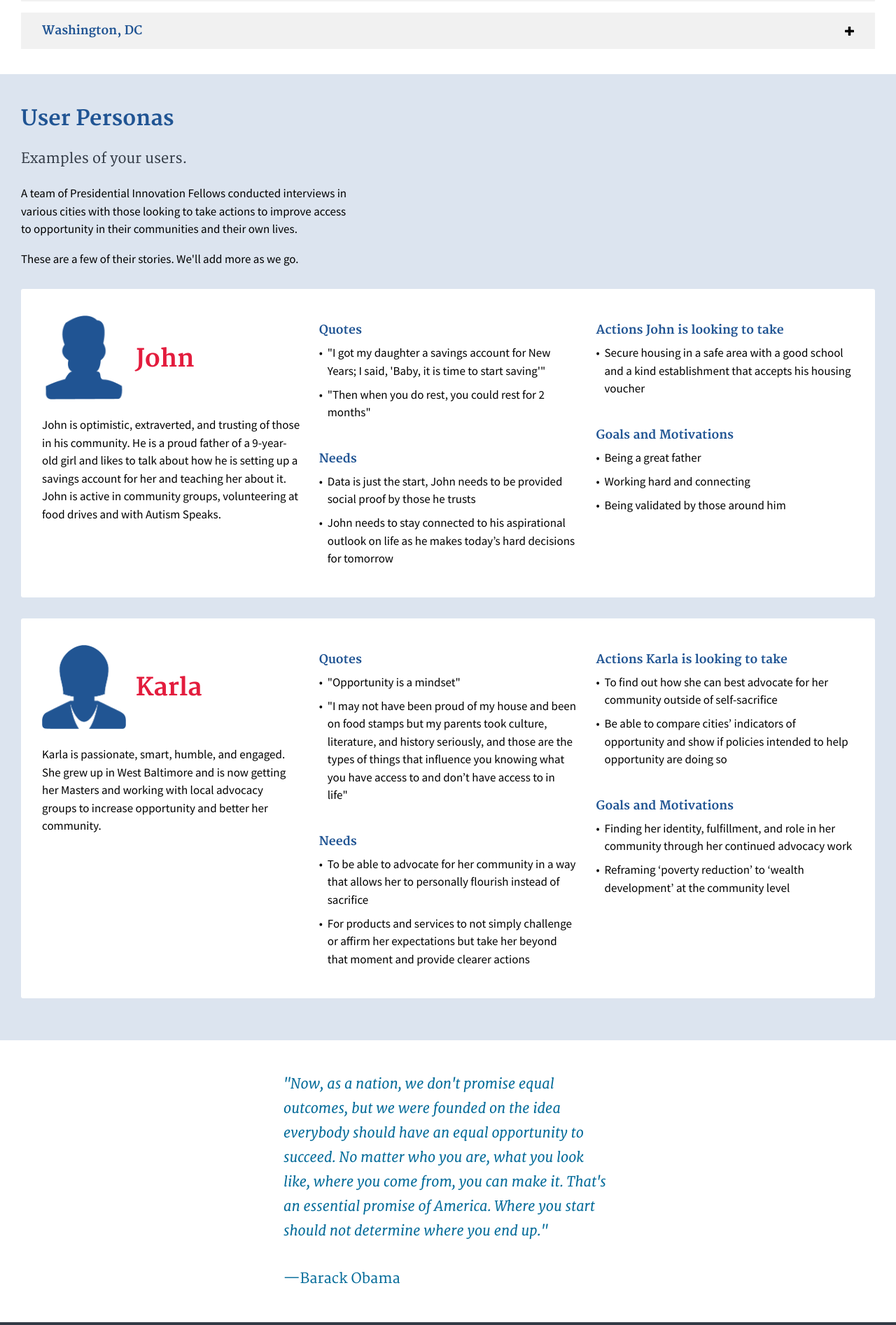
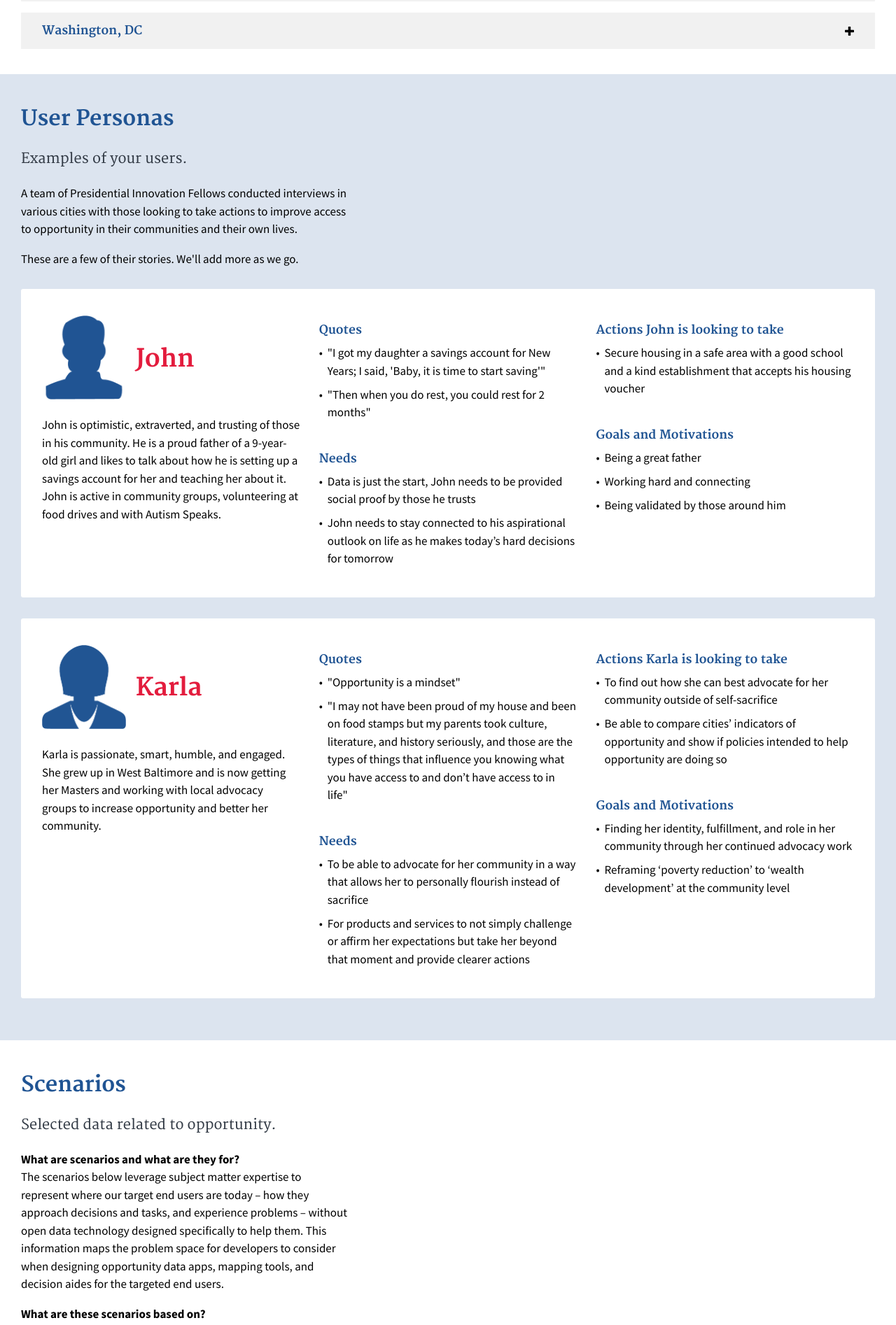
Before and after one commit to presidential-innovation-fellows/open-opportunity-data, a Jekyll site: the page built from index.html, in a window 1280 px wide. Shown: the part 1546-3440 px from the top of the page at 70% size. Built offline with Jekyll 4.4.1, drawn with Linux system fonts in a browser that asks for light colours; some of the changed text lies outside the part shown.

Commit message:
Add plain text scenarios section

```diff
--- /dev/null
+++ b/_data/scenarios/loretta.yml
@@ -0,0 +1,4 @@
+name: "Loretta"
+paragraphs:
+  - "Loretta, 24, is a single mom of a 4 year-old with autism and a 2 year-old who being tested for the same thing. They have been in a congregate shelter with a dozen other families for a year. She has concerns that the over-stimulative atmosphere in the shelter is preventing effective support for their needs. She's been using the time in shelter to rebuild after an abusive marriage that left her in deep financial trouble. While in shelter, the case manager has helped her secure her HiSET (formerly GED). Loretta successfully completed a training program, and became a CNA at a nursing facility about 25 miles from the shelter, in a middle-to-high income community. Loretta's children attend specialized day care centers close to work. Their pediatricians are in that area as well. Although she's had some setbacks -- a car accident that put her out of work for a month, and the theft of one whole paycheck by another resident of the shelter -- she still feels that since her job is secure, and she's worked on her credit, she is ready to begin looking for her own apartment."
+  - "The state offers a short term rental assistance program that will provide $8,000 for first, last, and security, with the remaining balance to be paid as a monthly rent stipend for 10 months. Although this would provide security for her initial move out, she is afraid that the rents for apartments close to where her job and all the family supports are would be too expensive after those 10 months are up. She does not want to end up back in shelter. Communities with much more affordable rents are 50 miles away from her job and all the supports that help her children with their special needs. She is also concerned about some of the hurtful comments about African Americans and Latinos she has heard from people when she and her children are out in the community where she works, and is concerned that they might not be treated fairly when searching for apartments nearby. She has applied for Section 8 and housing lotteries in every feasible community, but knows that those wait times can be years, and would rather find the right fit to use the 10-month subsidy program, so she decides to move to the apartment 50 miles away. She uses her ten months to change jobs, daycare and doctors."
--- /dev/null
+++ b/_data/scenarios/lynn.yml
@@ -0,0 +1,5 @@
+name: "Lynn"
+paragraphs:
+  - "Lynn is a 35 year old mother of 3 who has had a Section 8 voucher for the last year. She and her kids live in an apartment in a low-income neighborhood.  After going out for errands with a friend out in the suburbs a few months ago, she has since been extremely committed to finding a new place for her kids to live that has green space and trees, which she had never even thought was an option before.  She found out that she could use her voucher in the suburbs too.  The neighborhood where she lives now has no parks and nowhere for her kids to play sports, even though they love it.  Their schools had to cut a lot of their athletic programs. She wishes she lived closer to a supermarket that had good fruits and vegetables and more options for her kids to try so they can develop good eating habits.  She doesn’t like having to give them junk food which seems to be everywhere at her supermarket."
+  - "Lynn works as a receptionist in an outpatient facility at a hospital and doesn’t have a car; she relies on public transit or for her sister to drive her and the kids when she can.  Lynn is excited to start looking for a new place, but worries about how to get around without a car, because it seems like you have to drive in the suburbs, and she’s not sure the buses even go there. She’s worried it might be tough for her kids to transition schools."
+  - "Lynn is able to get a ride out one day to look at places in one of the towns that her sister has been to, which is an hour away from her apartment.  They look in newspapers and go on craigslist every day for two weeks and find a couple of places.  She goes to one, who won’t take section 8.  She’s probably already spent $80 on application fees, only to be rejected.  The day is running out, and she decides to go ahead with the 3rd one she sees. She is so relieved when the landlord at the third place tells her that she takes vouchers, she signs up on the spot. If she doesn’t like it, she can always move in a year. This is the only day she has to look, and even though she doesn’t really know a lot about the area, it has grass and trees and big rooms for her kids, so she’s happy. The landlord tells her the schools are good. She still worries she doesn’t know enough about the schools and how she’ll get around."
--- /dev/null
+++ b/_data/scenarios/tanya.yml
@@ -0,0 +1,6 @@
+name: "Tanya"
+paragraphs:
+  - "Tanya is a 25-year-old mother of 6-year-old and 4-year-old boys. She just received a Section 8 voucher after 2 years on the waiting list.  She’s been living in several different places over the last few years.  After she turned 18 and had a baby, she wanted a household of her own and rented a unit in a building where her cousin had a place, but lost her job when she her childcare became unreliable (her boyfriend’s mom couldn’t help as much as she had promised), then lived with her sister and then in public housing.  Her voucher means to her that she’ll be able to have a nicer place of her own with her kids.  She wants them to live in a safer building where they can have quiet after school to do their homework as they get older.  She doesn’t like the crime in the neighborhood where she is now, but she can keep her sons inside and there is at least someone she knows in the area to watch them when she really needs it."
+  - "Tanya works and takes care of her kids on her own so she doesn’t have a lot of time to look for a place.  She doesn’t have a car and gets around mostly on the bus or by walking.  Since last year, her youngest has been with an older neighbor during the day who runs a daycare from her home."
+  - "The worst thing for her would be to lose the voucher, and she knows from hearing from other people that it’s not easy to get a place.  You have only 2 months, and some of the landlords won’t take you once they know you have Section 8.  There’s a certain amount she can spend and she gets 2 bedrooms for her and her 2 little boys.  She can’t spend more than the specific amount.  She is actually not totally clear on the process and the people who are supposed to answer questions aren’t very friendly."
+  - "Tanya starts calling landlords and the first 6 units either don’t take voucher holders or are too expensive.  She looked on the website GoSection8 and found more places that took her voucher, but didn’t have as much luck finding a place she liked. Tanya is getting nervous about running out of time, and she has a friend who used a Section 8 voucher in a building just a few blocks away from where she’s living now, so she’s planning to go to the same landlord.  It’s safer and cleaner than where she is now and she hopes they will take her voucher."
--- a/css/main.scss
+++ b/css/main.scss
@@ -112,10 +112,14 @@
   background-color: $color-gray-cool-light;
 }
 
-.ood-quotation p {
-  color: $color-primary-alt-darkest;
-  margin: $grid-margins*1.5 auto;
-  padding: 0 $site-margins;
+.ood-quotation {
+  background-color: $color-gray-cool-light;
+
+  p {
+    color: $color-primary-alt-darkest;
+    margin: $grid-margins*1.5 auto;
+    padding: 0 $site-margins;
+  }
 }
 
 .usa-background-dark {
--- a/index.html
+++ b/index.html
@@ -20,6 +20,10 @@
   {% include_relative index_includes/personas.html %}
 </article>
 
+<article>
+  {% include_relative index_includes/scenarios.html %}
+</article>
+
 <section class="ood-quotation">
   <p class="usa-font-lead">
     <em>
--- /dev/null
+++ b/index_includes/scenario.html
@@ -0,0 +1,23 @@
+{% assign scenario = site.data.scenarios[include.id] %}
+
+<div class="usa-accordion-bordered">
+  <ul class="usa-unstyled-list">
+    <li>
+      <section class="ood-scenario">
+        <button class="usa-button-unstyled" aria-expanded="false"
+                aria-controls="collapsible-0">
+          <h4>{{ scenario.name }}</h4>
+        </button>
+
+        <div id="collapsible-0" aria-hidden="true"
+             class="usa-accordion-content">
+
+          {% for p in scenario.paragraphs %}
+            <p>{{ p }}</p>
+          {% endfor %}
+
+        </div>
+      </section>
+    </li>
+  </ul>
+</div>
--- /dev/null
+++ b/index_includes/scenarios.html
@@ -0,0 +1,17 @@
+<h2>Scenarios</h2>
+<p class="usa-font-lead">Selected data related to opportunity.</p>
+<p>
+  <strong>What are scenarios and what are they for?</strong>
+  <br>
+  The scenarios below leverage subject matter expertise to represent where our target end users are today – how they approach decisions and tasks, and experience problems – without open data technology designed specifically to help them.  This information maps the problem space for developers to consider when designing opportunity data apps, mapping tools, and decision aides for the targeted end users.
+</p>
+<p>
+  <strong>What are these scenarios based on?</strong>
+  <br>
+  The content is based on prior field research and extensive professional experience working directly with targeted end users, and has been additionally vetted by external experts. The idea in creating a scenario is to represent the common elements of target users' current experiences in a realistic way by creating a composite of several different real people.
+</p>
+
+{% for s in site.data.scenarios %}
+  {% assign id = s[0] %}
+  {% include_relative index_includes/scenario.html id=id %}
+{% endfor %}
```
Also changed, not shown: _data/scenarios/barb.yml (added, +7 -0 lines), _data/scenarios/james.yml (added, +7 -0 lines).
